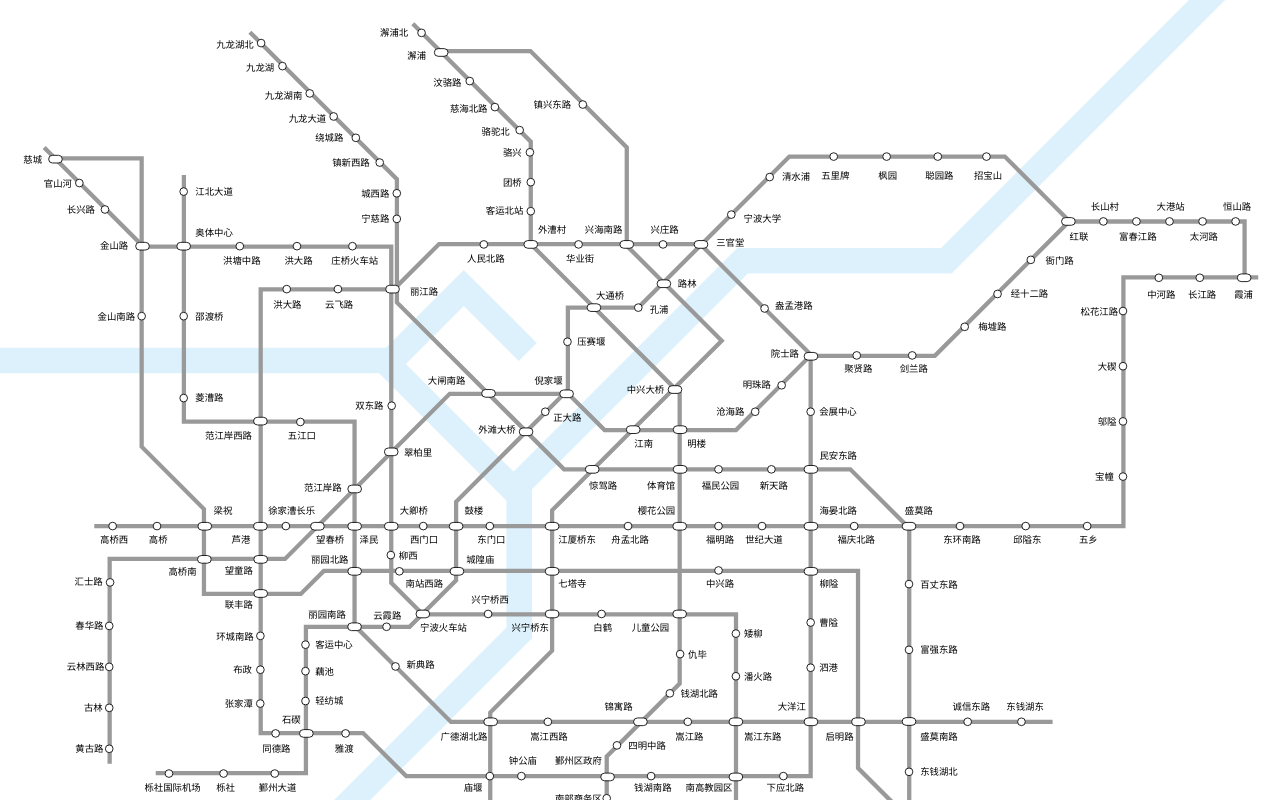
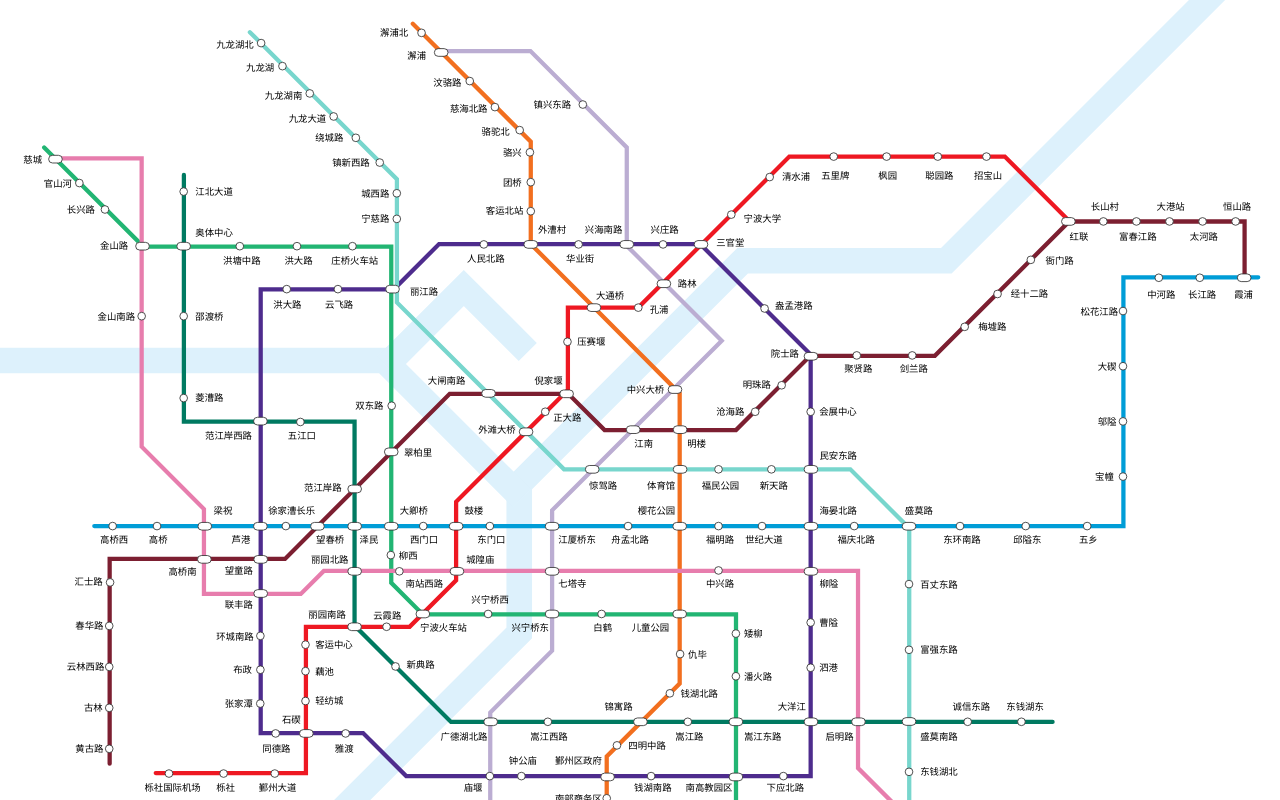
Before and after one commit to cnuc-top/ningbo-subway, a Nuxt app: page / in a window 1280 px wide. Shown: the top 800 px of the page. Built offline with nearby package versions, Linux system fonts and the light colour scheme.

Commit message:
line color

```diff
--- a/components/Subway/Subway.vue
+++ b/components/Subway/Subway.vue
@@ -6,7 +6,7 @@
     position: absolute;
   }
 
-  .subway-station {
+  .subway-stations {
     z-index: 20;
   }
 
@@ -33,7 +33,6 @@
 </template>
 
 <script>
-import data from '~/common/data/ningbo-subway.json'
 import SubwayBg from './SubwayBg'
 import SubwayLine from './SubwayLine'
 import SubwayStation from './SubwayStation'
@@ -44,22 +43,14 @@ export default {
   },
 
   props: {
-  },
-
-  data() {
-    return {
-      width: data.width,
-      height: data.height,
-      lines: data.lines,
-      stations: data.stations,
-      texts: data.texts
-    }
+    lines: Array,
+    stations: Array,
+    texts: Array,
   },
 
   computed: {},
 
   mounted() {
-    console.log(data)
   },
 
   methods: {}
--- a/components/Subway/SubwayLine.vue
+++ b/components/Subway/SubwayLine.vue
@@ -1,8 +1,8 @@
 <style lang='stylus'>
 #subway-line {
   polyline {
-    stroke: #999;
     stroke-width: 5px;
+    stroke-linecap: round;
     fill: none;
   }
 }
@@ -10,7 +10,7 @@
 <template>
   <svg class="subway-line" xmlns="http://www.w3.org/2000/svg" viewBox="0 0 1500 1200">
     <g id="subway-line">
-      <polyline :id="item.name" :points="item.points" v-for="(item, index) in data" :key="index"></polyline>
+      <polyline :stroke="item.color" :id="item.id" :points="item.points" v-for="item in data" :key="item.id"></polyline>
     </g>
   </svg>
 </template>
--- a/components/Subway/SubwayStation.vue
+++ b/components/Subway/SubwayStation.vue
@@ -1,15 +1,20 @@
 <style lang='stylus'>
 .subway-station {
   fill: #fff;
-  stroke: #000;
+  stroke: #333;
+  cursor: pointer;
+
+  &:hover {
+    stroke: #000;
+  }
 }
 </style>
 <template>
-  <svg class="subway-station" xmlns="http://www.w3.org/2000/svg" viewBox="0 0 1500 1200">
-    <g id="subway-station">
+  <svg class="subway-stations" xmlns="http://www.w3.org/2000/svg" viewBox="0 0 1500 1200">
+    <g>
       <g v-for="(item, index) in data" :key="index">
-        <circle v-if="item.type == 1" r="4.5" :id="item.name" :cx="item.x" :cy="item.y"></circle>
-        <rect v-if="item.type == 2" width="16" height="9" rx="4.5" ry="4.5" :id="item.name" :x="item.x" :y="item.y"></rect>
+        <circle class="subway-station" v-if="item.type == 1" r="4.5" :id="item.name" :cx="item.x" :cy="item.y"></circle>
+        <rect class="subway-station" v-if="item.type == 2" width="16" height="9" rx="4.5" ry="4.5" :id="item.name" :x="item.x" :y="item.y"></rect>
       </g>
     </g>
   </svg>
--- a/nuxt.config.js
+++ b/nuxt.config.js
@@ -3,16 +3,17 @@ module.exports = {
   ** Headers of the page
   */
   head: {
-    title: '宁波轨道交通',
+    title: '宁波轨道交通地图',
     meta: [
       { charset: 'utf-8' },
       { name: 'viewport', content: 'width=device-width, initial-scale=1' },
-      { hid: 'description', name: 'description', content: 'Nuxt.js project' }
+      { hid: 'description', name: 'description', content: '宁波轨道交通地图' }
     ],
-    link: [
-      { rel: 'icon', type: 'image/x-icon', href: '/favicon.ico' }
-    ]
+    link: [{ rel: 'icon', type: 'image/x-icon', href: '/favicon.ico' }]
   },
+  css: ['~styles/cnuc/index.styl'],
+  plugins: ['~plugins/element-ui'],
+
   /*
   ** Customize the progress bar color
   */
@@ -24,7 +25,7 @@ module.exports = {
     /*
     ** Run ESLint on save
     */
-    extend (config, { isDev, isClient }) {
+    extend(config, { isDev, isClient }) {
       if (isDev && isClient) {
         config.module.rules.push({
           enforce: 'pre',
--- a/package.json
+++ b/package.json
@@ -13,6 +13,7 @@
     "precommit": "npm run lint"
   },
   "dependencies": {
+    "element-ui": "^2.4.0",
     "nuxt": "^1.0.0",
     "stylus": "^0.54.5",
     "stylus-loader": "^3.0.2"
--- a/pages/index.vue
+++ b/pages/index.vue
@@ -1,18 +1,28 @@
 <template>
   <section class="container">
     <div @mouseenter="handleHover">
-      <subway ></subway>
+      <legend></legend>
+      <subway :lines="lines" :stations="stations" :texts="texts"></subway>
     </div>
   </section>
 </template>
 
 <script>
-
+import data from '~/common/data/ningbo-subway.json'
 import Subway from '~/components/Subway/Subway'
+import Legend from '~/components/Legend/Legend'
 
 export default {
+  data() {
+    return {
+      lines: data.lines,
+      stations: data.stations,
+      texts: data.texts
+    }
+  },
+
   components: {
-    Subway
+    Subway, Legend
   },
   methods: {
     handleHover(e) {
--- /dev/null
+++ b/plugins/element-ui.js
@@ -0,0 +1,5 @@
+import Vue from 'vue'
+import Element from 'element-ui'
+import 'element-ui/lib/theme-chalk/index.css'
+
+Vue.use(Element)
--- /dev/null
+++ b/styles/cnuc/index.styl
@@ -0,0 +1,18 @@
+@require 'var/color.styl';
+
+// .container, .page-container {
+//   width: 1140px;
+//   padding: 0;
+//   margin: 0 auto;
+// }
+
+html {
+  font-family: 'Source Sans Pro', -apple-system, BlinkMacSystemFont, 'Segoe UI', Roboto, 'Helvetica Neue', Arial, sans-serif;
+  box-sizing: border-box;
+  // background: $color-light-grey-sss;
+}
+
+*, *:before, *:after {
+  box-sizing: border-box;
+  margin: 0;
+}
--- /dev/null
+++ b/styles/cnuc/var/color.styl
@@ -0,0 +1,26 @@
+// color 1.0
+$color-primary = #1858a8;
+$color-primary-s = lighten($color-primary, 20); // rgb(85, 157, 255);
+$color-primary-ss = #E8F4FB;
+$color-primary-dark = #084466;
+// grey
+$color-grey = #243247;
+$color-light-grey = #5C6B80;
+$color-light-grey-s = #A4B2C1;
+$color-light-grey-ss = #D1D7DF;
+$color-light-grey-sss = #EDF1F4;
+// color
+$color-white = #fff;
+$color-pick = rgb(118, 111, 187);
+$color-green = #6fa622;
+$color-red = #ed5853;
+$color-yellow = rgb(230, 200, 100);
+$color-orange = #FFA157;
+
+.color-red {
+  color: $color-red;
+}
+
+.color-yellow {
+  color: $color-yellow;
+}
```
Also changed, not shown: common/data/ningbo-subway.json (+1 -1 lines), plugins/README.md (deleted).
